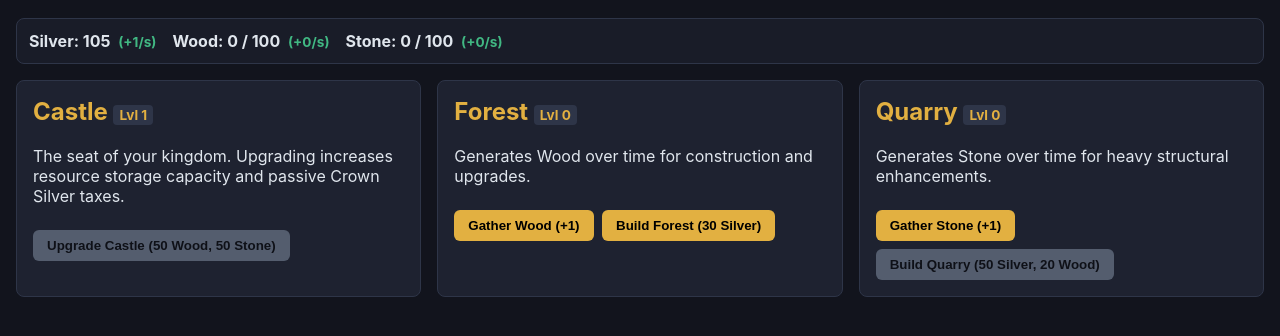
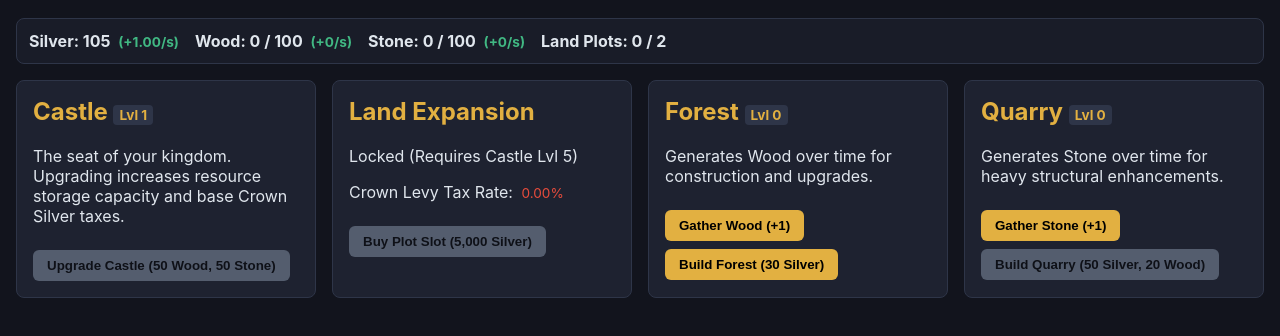
Before and after one commit to carnegliak/desktop-tutorial, a plain HTML site: page index.html in a window 1280 px wide. Shown: the part 58-394 px from the top of the page. Drawn offline with Linux system fonts and the light colour scheme.

Commit message:
Added Crown Levy and Land Management systems
Added tax rate for Crown Levy and updated resource management.

```diff
--- a/index.html
+++ b/index.html
@@ -13,6 +13,7 @@
       --muted: #8a99ad;
       --border: #2e3548;
       --green: #41b883;
+      --red: #e74c3c;
     }
     body {
       font-family: -apple-system, BlinkMacSystemFont, "Segoe UI", Roboto, Helvetica, Arial, sans-serif;
@@ -30,6 +31,7 @@
     button:disabled { background: var(--muted); opacity: 0.5; cursor: not-allowed; }
     .badge { background: var(--border); padding: 2px 6px; border-radius: 4px; font-size: 0.85rem; color: var(--accent); }
     .rate { font-size: 0.85rem; color: var(--green); margin-left: 4px; }
+    .tax { font-size: 0.85rem; color: var(--red); margin-left: 4px; }
   </style>
 </head>
 <body>
@@ -41,15 +43,26 @@
     <div class="res-item">Silver: <span id="silver">100</span> <span class="rate" id="silverRate">(+1/s)</span></div>
     <div class="res-item">Wood: <span id="wood">0</span> / <span id="woodCap">100</span> <span class="rate" id="woodRate">(+0/s)</span></div>
     <div class="res-item">Stone: <span id="stone">0</span> / <span id="stoneCap">100</span> <span class="rate" id="stoneRate">(+0/s)</span></div>
+    <div class="res-item">Land Plots: <span id="plotsOwned">2</span> / <span id="maxPlots">2</span></div>
   </div>
 
   <div class="grid">
     <!-- Castle (Kingdom Heart & Storage) -->
     <div class="card">
       <h2>Castle <span class="badge" id="castleLvl">Lvl 1</span></h2>
-      <p>The seat of your kingdom. Upgrading increases resource storage capacity and passive Crown Silver taxes.</p>
+      <p>The seat of your kingdom. Upgrading increases resource storage capacity and base Crown Silver taxes.</p>
       <button id="upgradeCastleBtn" onclick="upgradeCastle()">
         Upgrade Castle (<span id="castleCostWood">50</span> Wood, <span id="castleCostStone">50</span> Stone)
+      </button>
+    </div>
+
+    <!-- Land Expansion & Crown Levy (Unlocked at Castle Lv 5) -->
+    <div class="card">
+      <h2>Land Expansion</h2>
+      <p id="landStatus">Locked (Requires Castle Lvl 5)</p>
+      <p>Crown Levy Tax Rate: <span class="tax" id="levyRate">0.00%</span></p>
+      <button id="buyPlotBtn" onclick="buyPlotSlot()" disabled>
+        Buy Plot Slot (<span id="plotCost">5,000</span> Silver)
       </button>
     </div>
 
@@ -84,7 +97,9 @@
       forestLvl: 0,
       quarryLvl: 0,
       woodCap: 100,
-      stoneCap: 100
+      stoneCap: 100,
+      plotsOwned: 2,       // Base plots for Forest + Quarry
+      extraPlotsBought: 0
     };
 
     function getCastleCost() {
@@ -105,11 +120,27 @@
       };
     }
 
+    function getPlotCost() {
+      return Math.floor(5000 * Math.pow(2.2, state.extraPlotsBought));
+    }
+
+    function getNetSilverRate() {
+      let baseIncome = state.castleLvl;
+      let levyPercent = state.extraPlotsBought * 0.0006; // 0.06% per plot
+      let netRate = baseIncome * (1 - levyPercent);
+      return Math.max(0.1, netRate).toFixed(2);
+    }
+
     function updateUI() {
       // Resource Counts
       document.getElementById('silver').innerText = Math.floor(state.silver);
       document.getElementById('wood').innerText = Math.floor(state.wood);
       document.getElementById('stone').innerText = Math.floor(state.stone);
+
+      // Plots Tracker
+      let totalPlotsUsed = (state.forestLvl > 0 ? 1 : 0) + (state.quarryLvl > 0 ? 1 : 0);
+      document.getElementById('plotsOwned').innerText = totalPlotsUsed;
+      document.getElementById('maxPlots').innerText = state.plotsOwned;
 
       // Capacities
       state.woodCap = state.castleLvl * 100;
@@ -117,10 +148,13 @@
       document.getElementById('woodCap').innerText = state.woodCap;
       document.getElementById('stoneCap').innerText = state.stoneCap;
 
-      // Rates
-      document.getElementById('silverRate').innerText = `(+${state.castleLvl}/s)`;
+      // Rates & Taxes
+      document.getElementById('silverRate').innerText = `(+${getNetSilverRate()}/s)`;
       document.getElementById('woodRate').innerText = `(+${state.forestLvl}/s)`;
       document.getElementById('stoneRate').innerText = `(+${state.quarryLvl}/s)`;
+
+      let levyPct = (state.extraPlotsBought * 0.06).toFixed(2);
+      document.getElementById('levyRate').innerText = levyPct + '%';
 
       // Castle UI
       document.getElementById('castleLvl').innerText = 'Lvl ' + state.castleLvl;
@@ -129,12 +163,26 @@
       document.getElementById('castleCostStone').innerText = castleCost.stone;
       document.getElementById('upgradeCastleBtn').disabled = state.wood < castleCost.wood || state.stone < castleCost.stone;
 
+      // Land Expansion UI
+      if (state.castleLvl >= 5) {
+        document.getElementById('landStatus').innerText = "Expand land grid to place future advanced structures.";
+        let plotCost = getPlotCost();
+        document.getElementById('plotCost').innerText = plotCost.toLocaleString();
+        document.getElementById('buyPlotBtn').disabled = state.silver < plotCost;
+      } else {
+        document.getElementById('landStatus').innerText = "Locked (Requires Castle Lvl 5)";
+        document.getElementById('buyPlotBtn').disabled = true;
+      }
+
       // Forest UI
       document.getElementById('forestLvl').innerText = 'Lvl ' + state.forestLvl;
       document.getElementById('forestAction').innerText = state.forestLvl === 0 ? "Build Forest" : "Upgrade Forest";
       let forestCost = getForestCost();
       document.getElementById('forestCostSilver').innerText = forestCost;
-      document.getElementById('upgradeForestBtn').disabled = state.silver < forestCost;
+
+      // Plot availability check for building new structures
+      let needsPlotForForest = state.forestLvl === 0 && totalPlotsUsed >= state.plotsOwned;
+      document.getElementById('upgradeForestBtn').disabled = state.silver < forestCost || needsPlotForForest;
 
       // Quarry UI
       document.getElementById('quarryLvl').innerText = 'Lvl ' + state.quarryLvl;
@@ -142,7 +190,9 @@
       let quarryCost = getQuarryCost();
       document.getElementById('quarryCostSilver').innerText = quarryCost.silver;
       document.getElementById('quarryCostWood').innerText = quarryCost.wood;
-      document.getElementById('upgradeQuarryBtn').disabled = state.silver < quarryCost.silver || state.wood < quarryCost.wood;
+
+      let needsPlotForQuarry = state.quarryLvl === 0 && totalPlotsUsed >= state.plotsOwned;
+      document.getElementById('upgradeQuarryBtn').disabled = state.silver < quarryCost.silver || state.wood < quarryCost.wood || needsPlotForQuarry;
     }
 
     // Manual Gathering
@@ -171,6 +221,16 @@
       }
     }
 
+    function buyPlotSlot() {
+      let cost = getPlotCost();
+      if (state.castleLvl >= 5 && state.silver >= cost) {
+        state.silver -= cost;
+        state.plotsOwned++;
+        state.extraPlotsBought++;
+        updateUI();
+      }
+    }
+
     function upgradeForest() {
       let cost = getForestCost();
       if (state.silver >= cost) {
@@ -192,8 +252,10 @@
 
     // Game Loop (Passive Income every 1 second)
     setInterval(() => {
-      // Passive Silver Tax from Castle
-      state.silver += state.castleLvl;
+      // Passive Silver Tax from Castle minus Crown Levy
+      let baseIncome = state.castleLvl;
+      let levyPercent = state.extraPlotsBought * 0.0006;
+      state.silver += Math.max(0.1, baseIncome * (1 - levyPercent));
 
       // Passive Wood from Forest
       if (state.forestLvl > 0 && state.wood < state.woodCap) {
```
